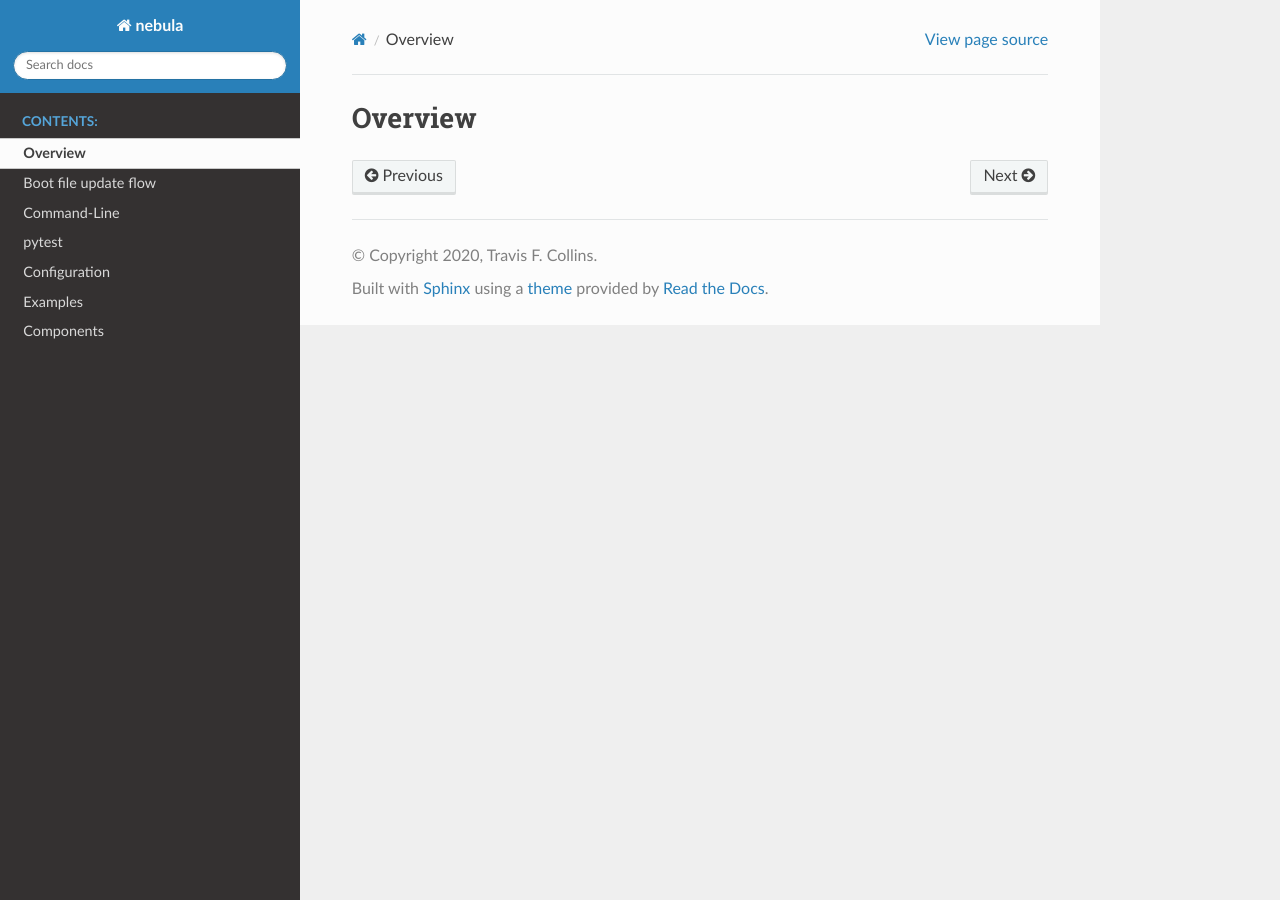
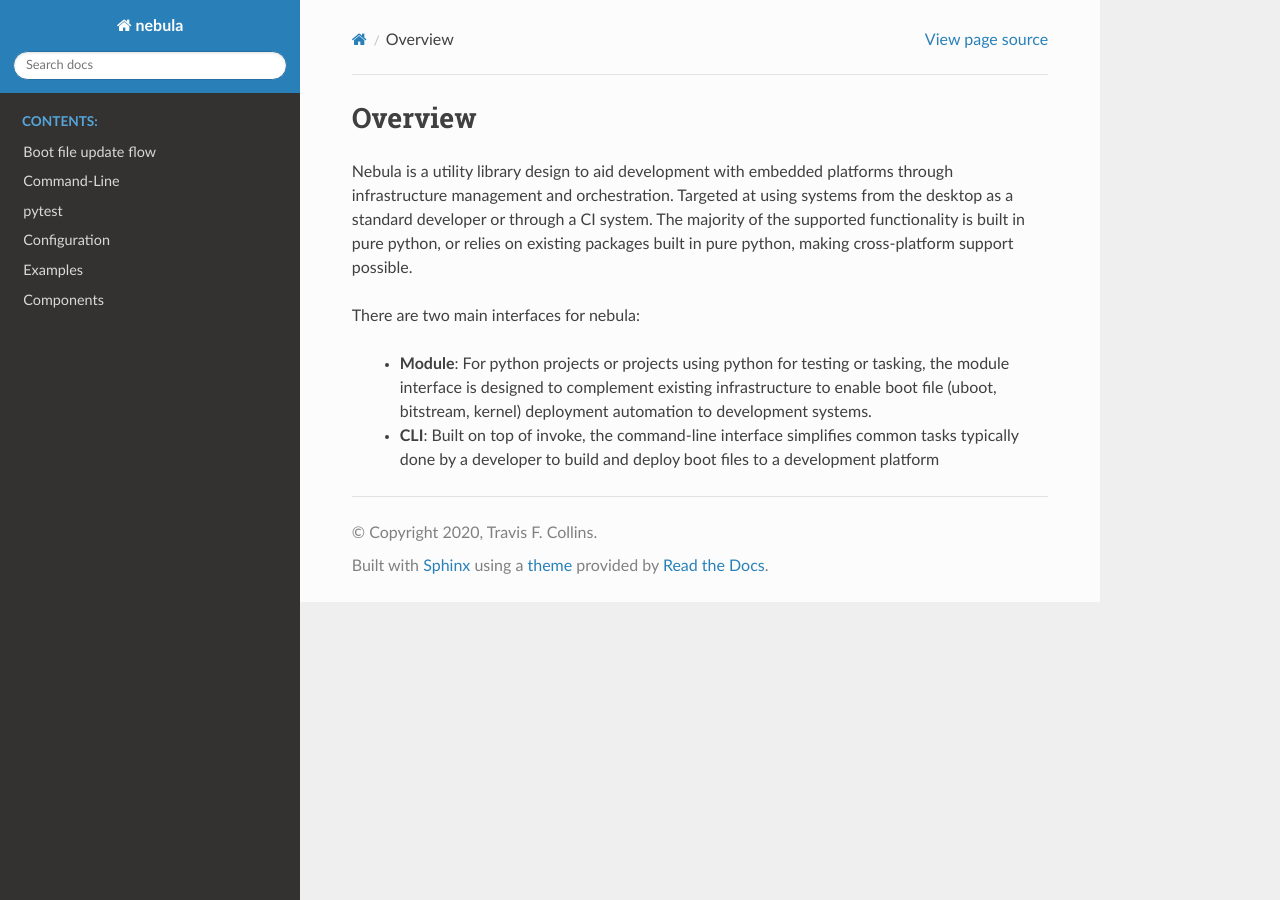
Before and after one commit to sdgtt/nebula, a Sphinx documentation site: the page built from doc/source/overview.rst, in a window 1280 px wide. Built offline with Sphinx 7.4.7 and the Read the Docs theme 2.0.0, drawn with Linux system fonts in a browser that asks for light colours; pages that are not in the unit, such as notebooks, are missing from menus.

Commit message:
Add more doc
Signed-off-by: Travis F. Collins <travis.collins@analog.com>

```diff
--- a/doc/source/overview.rst
+++ b/doc/source/overview.rst
@@ -1,2 +1,9 @@
 Overview
 ============
+
+Nebula is a utility library design to aid development with embedded platforms through infrastructure management and orchestration. Targeted at using systems from the desktop as a standard developer or through a CI system. The majority of the supported functionality is built in pure python, or relies on existing packages built in pure python, making cross-platform support possible.
+
+There are two main interfaces for nebula:
+
+ * **Module**: For python projects or projects using python for testing or tasking, the module interface is designed to complement existing infrastructure to enable boot file (uboot, bitstream, kernel) deployment automation to development systems.
+ * **CLI**: Built on top of invoke, the command-line interface simplifies common tasks typically done by a developer to build and deploy boot files to a development platform
```
Also changed, not shown: doc/source/index.rst (+10 -1 lines), 3 other files.
